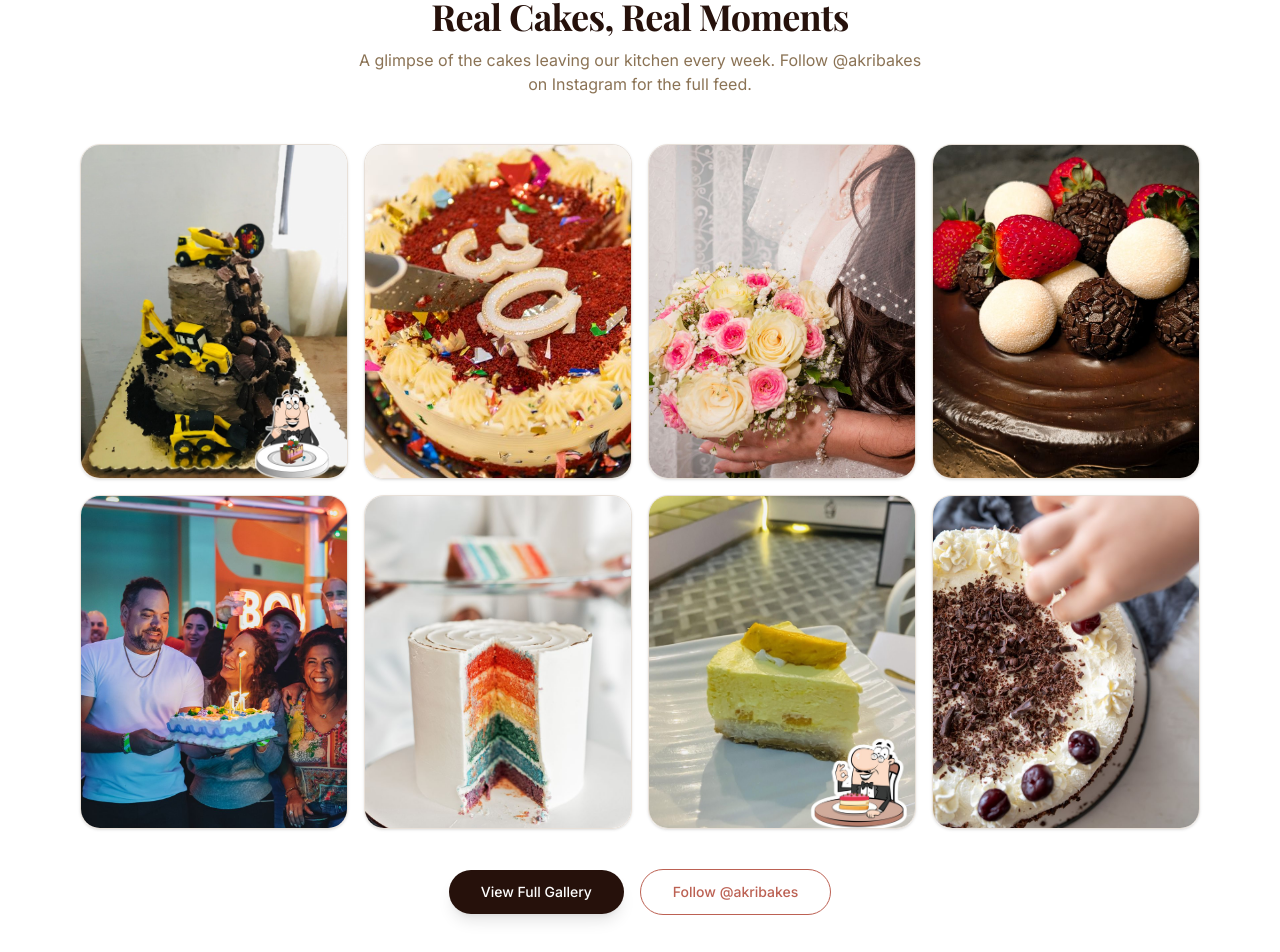
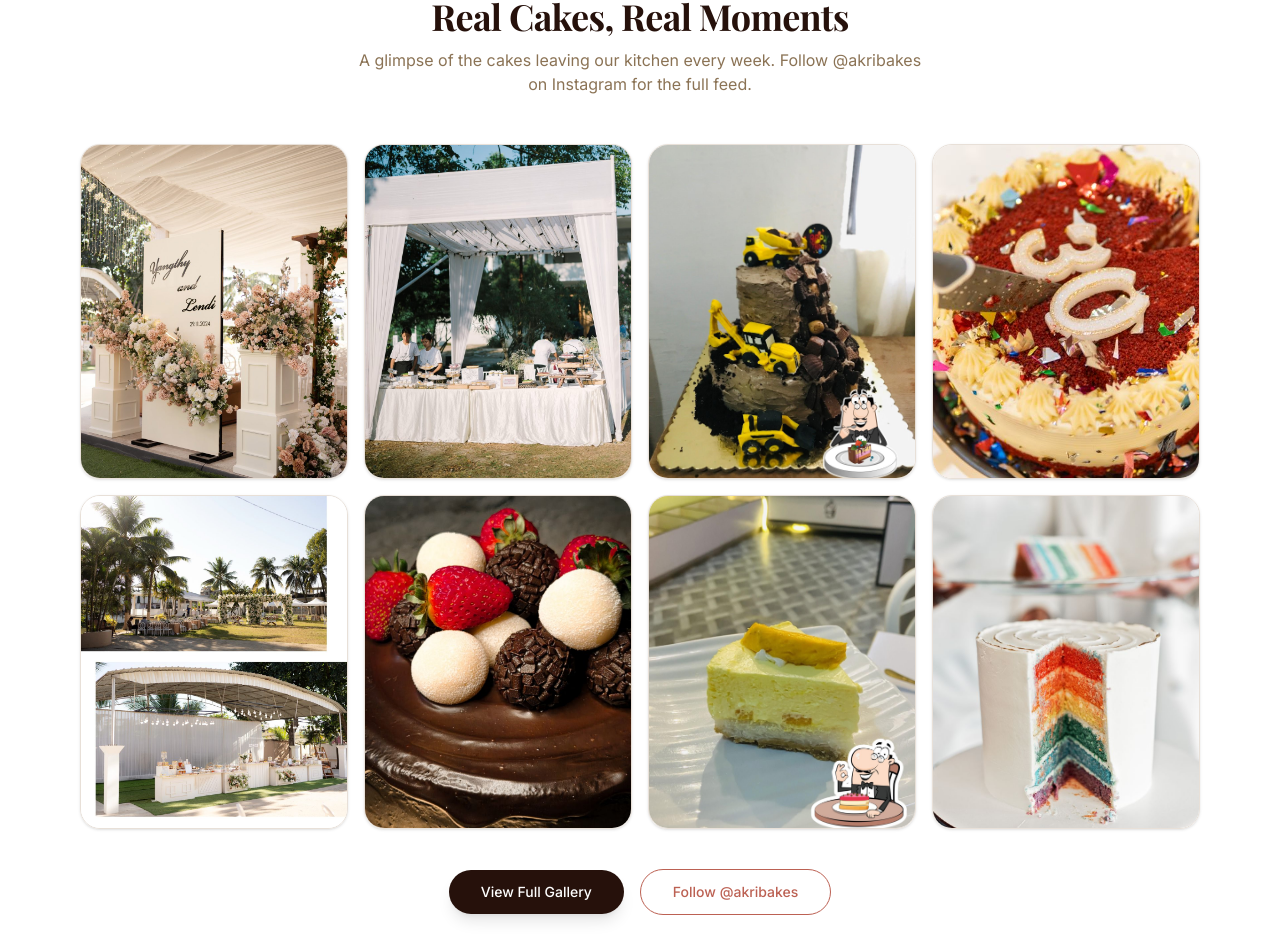
Before and after one commit to debbarmachopreng7-crypto/AKRI-BAKES, a Next.js app: page /AKRI-BAKES/ in a window 1280 px wide. Shown: the part 2851-3803 px from the top of the page. Built offline with nearby package versions, Linux system fonts and the light colour scheme; no server answers; a web font is replaced by a local one.

Commit message:
Feature real wedding images on top of gallery grid, remove birthday photo

```diff
--- a/app/page.js
+++ b/app/page.js
@@ -231,14 +231,14 @@ export default function HomePage() {
 
           <StaggerContainer className="mt-12 grid gap-4 sm:grid-cols-2 lg:grid-cols-4">
             {[
+              { src: "/AKRI-BAKES/gallery/wedding/wedding-dessert-table.jpg", label: "Wedding Desserts" },
+              { src: "/AKRI-BAKES/gallery/wedding/wedding-dessert-spread.jpg", label: "Serving Sweetness" },
               { src: "/AKRI-BAKES/gallery/signature-chocolate-cake.jpg", label: "Signature Chocolate" },
               { src: "/AKRI-BAKES/products/celebration-04.jpg", label: "Red Velvet" },
-              { src: "/AKRI-BAKES/gallery/wedding-1.jpg", label: "Wedding Cake" },
+              { src: "/AKRI-BAKES/gallery/wedding/wedding-guest-desserts.jpg", label: "Wedding Counter" },
               { src: "/AKRI-BAKES/products/celebration-10.jpg", label: "Dark Chocolate Truffle" },
-              { src: "/AKRI-BAKES/gallery/birthday-1.jpg", label: "Birthday Cake" },
+              { src: "/AKRI-BAKES/gallery/signature-cheesecake.jpg", label: "Signature Cheesecake" },
               { src: "/AKRI-BAKES/products/celebration-19.jpg", label: "Rainbow Cake" },
-              { src: "/AKRI-BAKES/gallery/signature-cheesecake.jpg", label: "Signature Cheesecake" },
-              { src: "/AKRI-BAKES/products/celebration-01.jpg", label: "Black Forest" },
             ].map((photo) => (
               <StaggerItem key={photo.src}>
                 <Link href="/gallery" className="group block overflow-hidden rounded-[20px] border border-[#E8E0D8] shadow-sm">
```
